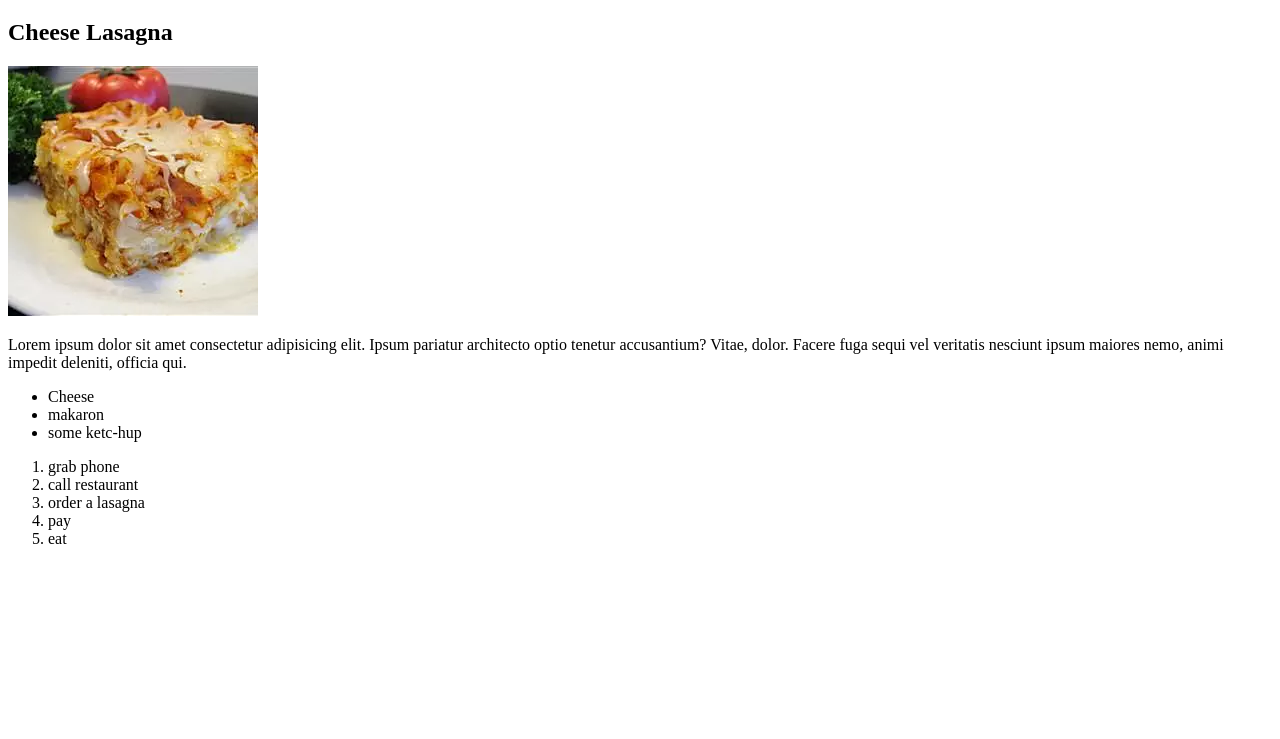
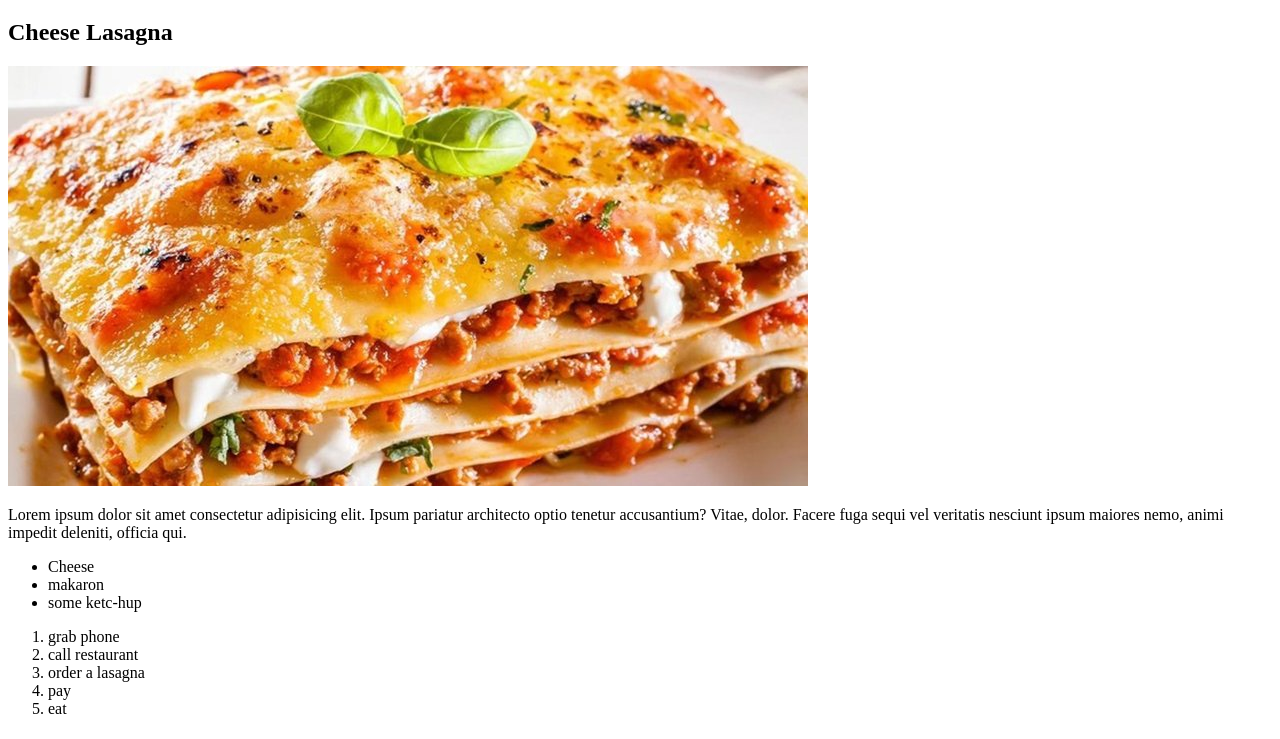
Before and after one commit to omerdeger/recipes, a plain HTML site: page recipes/lasagna.html in a window 1280 px wide. Shown: the part 61-800 px from the top of the page. Drawn offline with Linux system fonts and the light colour scheme.

Commit message:
Change folder and image direction

```diff
--- a/subdir/lasagna.html
+++ b/recipes/lasagna.html
@@ -11,7 +11,7 @@
 <body>
     <h1>This is a best lasagna recipes</h1>
     <h2>Cheese Lasagna</h2>
-    <img src="/subdir/image.webp" alt="Lasagna">
+    <img src="/recipes/images/lazanya.jpg" alt="Lasagna">
     <p>Lorem ipsum dolor sit amet consectetur adipisicing elit. Ipsum pariatur architecto optio tenetur accusantium?
         Vitae, dolor. Facere fuga sequi vel veritatis nesciunt ipsum maiores nemo, animi impedit deleniti, officia qui.
     </p>
```
Also changed, not shown: recipes/images/lazanya.jpg (added), subdir/image.webp (deleted).
